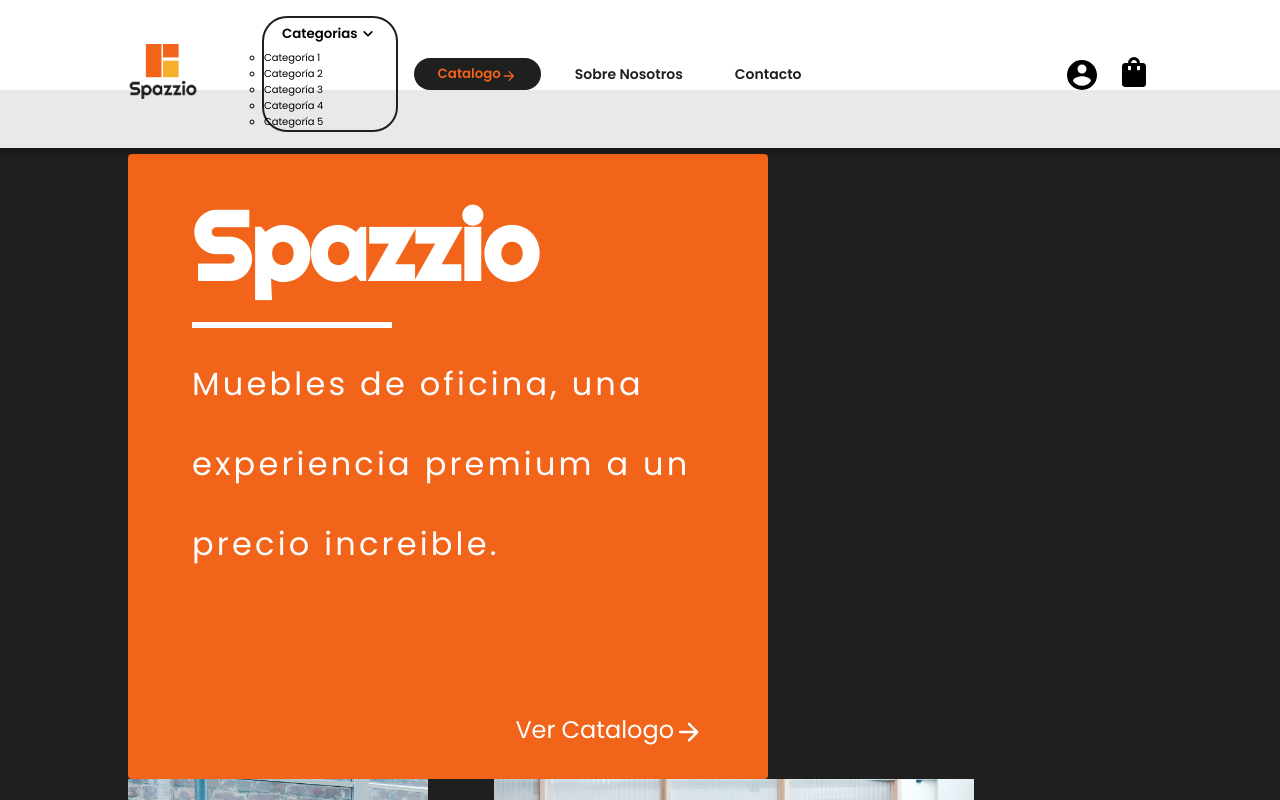
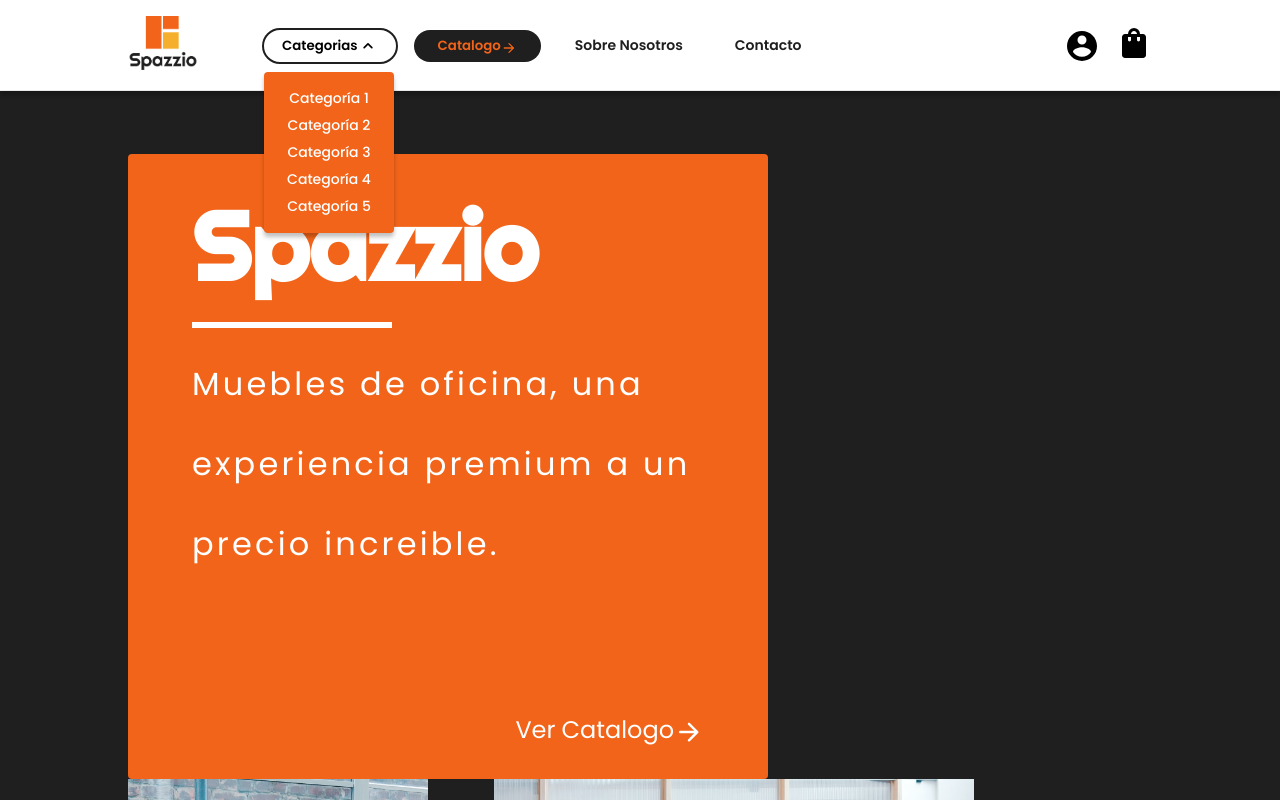
Before and after one commit to SebastianBoari/spazzio, a React (Vite) app: page / in a window 1280 px wide. Both pictures are taken after a click on the button "Categorias". Shown: the top 800 px of the page. Built offline with nearby package versions, Linux system fonts and the light colour scheme.

Commit message:
fix(styles): CategoryButton svg toggle fixed

```diff
--- a/src/components/CategoryButton.jsx
+++ b/src/components/CategoryButton.jsx
@@ -1,7 +1,8 @@
-import React, { useState } from 'react';
+import React, { useState, useEffect, useRef } from 'react';
 
 
 const CategoryButton = () => {
+  // Inicializo un estado que realice la labor de toggle
   const [showCategories, setShowCategories] = useState(false);
 
   const toggleCategories = () => {
@@ -10,22 +11,38 @@
     console.log(showCategories);
   };
 
+  // Event Handle para cerrar el modal cuando se detecte un click
+  const refMenu = useRef(null);
+
+  useEffect(() => {
+      const handleClickOutside = event => {
+          if (refMenu.current && !refMenu.current.contains(event.target)) {
+            setShowCategories(false);
+          }
+      };
+      document.body.addEventListener('click', handleClickOutside);
+      return () => {
+          document.body.removeEventListener('click', handleClickOutside);
+      };
+  }, []);
 
 
   return (
     <>
-        <button id='categoryButton' onClick={() => toggleCategories()}>
+        <button id='categoryButton' onClick={() => toggleCategories()} ref={refMenu}>
             Categorias
-            <svg xmlns="http://www.w3.org/2000/svg" width="24" height="24" viewBox="0 0 24 24"><path fill="currentColor" d="M12 14.975q-.2 0-.387-.075q-.188-.075-.313-.2l-4.6-4.6q-.275-.275-.275-.7q0-.425.275-.7q.275-.275.7-.275q.425 0 .7.275l3.9 3.9l3.9-3.9q.275-.275.7-.275q.425 0 .7.275q.275.275.275.7q0 .425-.275.7l-4.6 4.6q-.15.15-.325.212q-.175.063-.375.063Z"/></svg>
+            {showCategories ? (  <svg xmlns="http://www.w3.org/2000/svg" width="24" height="24" viewBox="0 0 24 24"><path fill="currentColor" d="M6.7 14.7q-.275-.275-.275-.7q0-.425.275-.7l4.6-4.6q.15-.15.325-.213q.175-.062.375-.062t.388.075q.187.075.312.2l4.6 4.6q.275.275.275.7q0 .425-.275.7q-.275.275-.7.275q-.425 0-.7-.275L12 10.8l-3.9 3.9q-.275.275-.7.275q-.425 0-.7-.275Z"/></svg>) : <svg xmlns="http://www.w3.org/2000/svg" width="24" height="24" viewBox="0 0 24 24"><path fill="currentColor" d="M12 14.975q-.2 0-.387-.075q-.188-.075-.313-.2l-4.6-4.6q-.275-.275-.275-.7q0-.425.275-.7q.275-.275.7-.275q.425 0 .7.275l3.9 3.9l3.9-3.9q.275-.275.7-.275q.425 0 .7.275q.275.275.275.7q0 .425-.275.7l-4.6 4.6q-.15.15-.325.212q-.175.063-.375.063Z"/></svg>}
         </button>
         {showCategories && (
-        <ul id='catPanel'>
+        <div id='catPanel'>
+          <ul className='catPanel__list'>
             <li className='catPanel__item'>Categoría 1</li>
             <li className='catPanel__item'>Categoría 2</li>
             <li className='catPanel__item'>Categoría 3</li>
             <li className='catPanel__item'>Categoría 4</li>
             <li className='catPanel__item'>Categoría 5</li>
           </ul>
+        </div>
       )}
     </>
   );
--- a/src/css/index.css
+++ b/src/css/index.css
@@ -119,6 +119,38 @@
   height: 2rem;
   width: 2rem;
   align-self: flex-end;
+}
+
+#catPanel {
+  margin-top: 1rem;
+  padding: 1.6rem;
+  width: 13rem;
+  background-color: rgb(242, 100, 25);
+  border-radius: 4px;
+  position: absolute;
+  z-index: 4;
+  box-shadow: 0px 4px 4px 0px rgba(0, 0, 0, 0.25);
+}
+#catPanel .catPanel__list {
+  display: flex;
+  flex-direction: column;
+  flex-wrap: nowrap;
+  justify-content: space-between;
+  align-items: center;
+  gap: 0.6rem;
+  list-style: none;
+}
+#catPanel .catPanel__list .catPanel__item {
+  cursor: pointer;
+  text-align: center;
+  font-size: 1.4em;
+  font-family: "Poppins", sans-serif;
+  font-weight: 500;
+  color: rgb(255, 255, 255);
+  transition: all 0.3s;
+}
+#catPanel .catPanel__list .catPanel__item:hover {
+  color: rgb(31, 31, 31);
 }
 
 #cartWidget {
--- a/src/scss/misc/_variables.scss
+++ b/src/scss/misc/_variables.scss
@@ -38,6 +38,9 @@
 $font-18: 1.8em;
 $font-16: 1.6em;
 $font-14: 1.4em;
+$font-12: 1.2em;
+$font-10: 1em;
+$caption: 0.9em;
 
 // COLORS
 $white: rgba(255, 255, 255, 1);
--- a/src/scss/partials/_categoryButton.scss
+++ b/src/scss/partials/_categoryButton.scss
@@ -16,3 +16,32 @@
         }
     }
 }
+#catPanel{
+    margin-top: $space-10;
+    padding: $space-16;
+    width: 13rem;
+
+    background-color: $orange;
+    border-radius: 4px;
+
+    position: absolute;
+    z-index: 4;
+
+    box-shadow: 0px 4px 4px 0px rgba(0, 0, 0, 0.25);
+    .catPanel__list{
+        @include flex(column, nowrap, space-between, center, $space-6);
+       list-style: none;
+       .catPanel__item{
+        cursor: pointer;
+        text-align: center;
+        font-size: $font-14;
+        font-family: 'Poppins', sans-serif;
+        font-weight: 500;
+        color: $white;
+        transition: all .3s;
+       }
+       .catPanel__item:hover{
+        color: $black;
+       }
+    }
+}
```
Also changed, not shown: 1 other file (tests, documents, lock files or other folders). Lines whose indentation alone changed are shown as unchanged.
